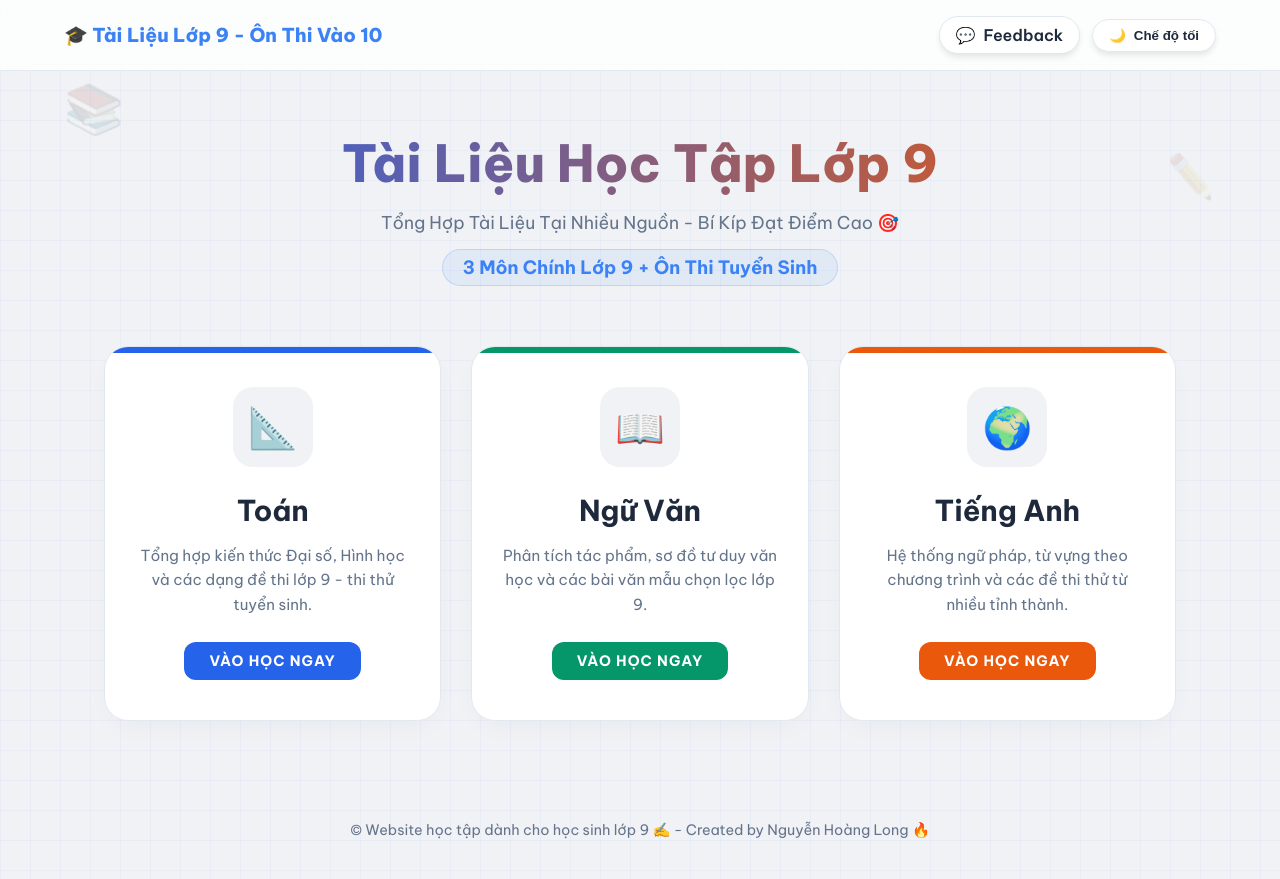
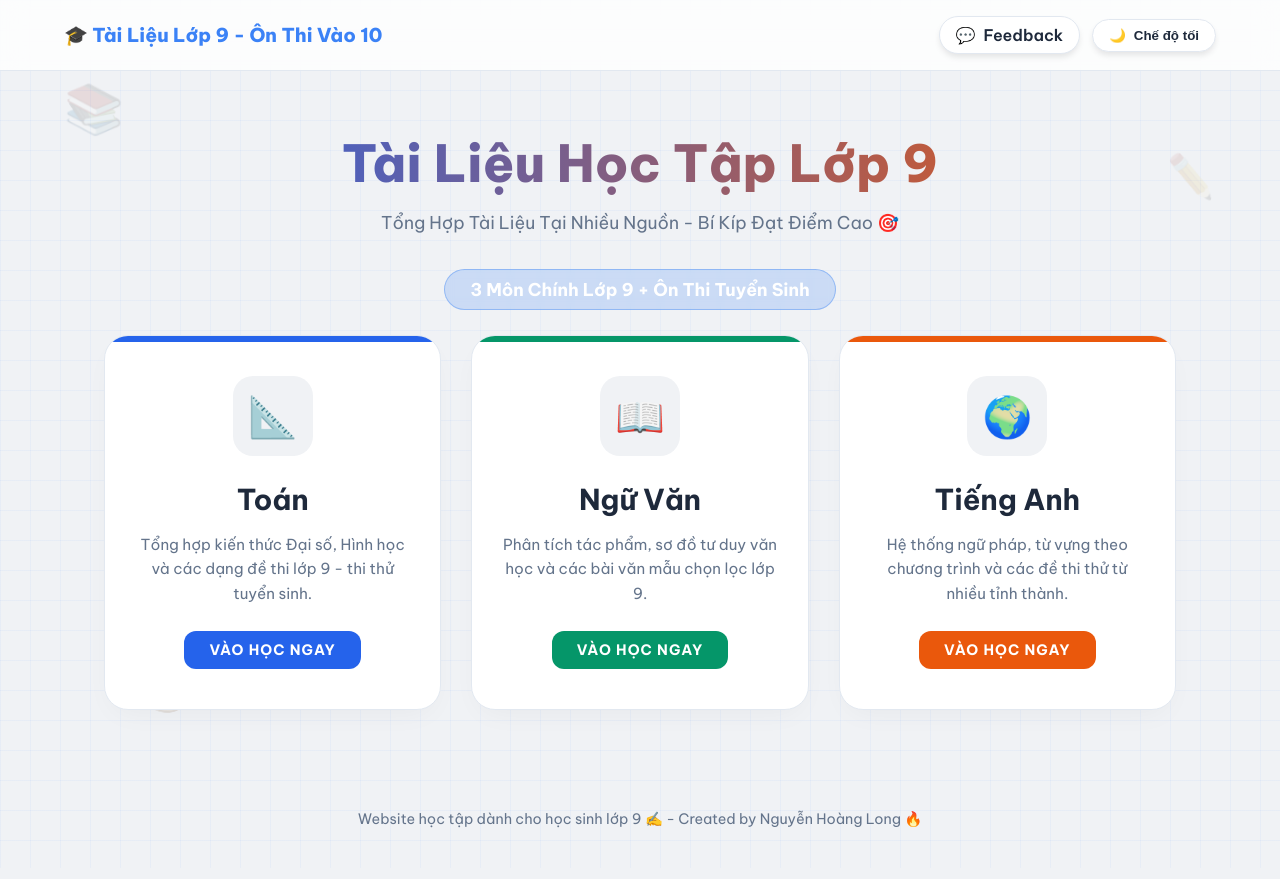
Before and after one commit to hwlonggg/1234, a plain HTML site: page index.html in a window 1280 px wide. Drawn offline with Linux system fonts and the light colour scheme.

Commit message:
Update index.html

```diff
--- a/index.html
+++ b/index.html
@@ -100,7 +100,6 @@
             gap: 10px;
         }
 
-        /* ====== NHÓM NÚT HEADER ====== */
         .header-buttons {
             display: flex;
             align-items: center;
@@ -128,7 +127,6 @@
             color: white;
         }
 
-        /* ====== FEEDBACK BUTTON ====== */
         .feedback-btn:hover {
             background: #8b5cf6;
             color: white;
@@ -145,7 +143,7 @@
 
         .hero {
             text-align: center;
-            margin-bottom: 60px;
+            margin-bottom: 25px; /* GIẢM từ 60px xuống 25px để gần card hơn */
         }
 
         .hero h1 {
@@ -162,22 +160,24 @@
             font-size: 1.1rem;
         }
 
-        /* --- STYLE CHO DÒNG CHỮ MỚI THÊM --- */
+        /* --- STYLE CHO Ô NỘI DUNG MỚI --- */
         .hero .hero-tagline {
             display: inline-block;
-            margin-top: 15px;
-            padding: 6px 20px;
+            margin-top: 35px; /* TĂNG từ 15px lên 35px để đẩy sát xuống card */
+            padding: 8px 25px;
             border-radius: 50px;
             font-weight: 700;
-            font-size: 1.15rem;
-            color: var(--primary);
-            background: rgba(59, 130, 246, 0.08); /* Nền xanh dương nhạt mờ */
-            border: 1px solid rgba(59, 130, 246, 0.2);
+            font-size: 1.1rem;
+            color: #ffffff;
+            background: rgba(59, 130, 246, 0.2); /* Nền mờ kiểu Glassmorphism */
+            border: 1.5px solid rgba(59, 130, 246, 0.4);
+            backdrop-filter: blur(4px);
         }
 
         [data-theme="dark"] .hero .hero-tagline {
             background: rgba(59, 130, 246, 0.15);
-            color: #60a5fa; /* Màu xanh sáng hơn cho nền tối */
+            border-color: rgba(59, 130, 246, 0.3);
+            color: #93c5fd;
         }
 
         /* ================= SUBJECT CARDS ================= */
@@ -268,7 +268,6 @@
             font-size: 0.9rem;
         }
 
-        /* ================= ANIMATION ================= */
         @keyframes floating {
             0% { transform: translateY(0px) rotate(0deg); }
             50% { transform: translateY(-10px) rotate(5deg); }
@@ -293,31 +292,22 @@
     <div class="decor decor-4">🎨</div>
 
     <header>
-
         <div class="logo">
             <span>🎓 Tài Liệu Lớp 9 - Ôn Thi Vào 10</span>
         </div>
-
         <div class="header-buttons">
-
-            <a href="https://forms.gle/28cG9E5oVxNnJia16"
-               target="_blank"
-               class="btn-theme feedback-btn">
+            <a href="https://forms.gle/28cG9E5oVxNnJia16" target="_blank" class="btn-theme feedback-btn">
                 <span>💬</span>
                 <span>Feedback</span>
             </a>
-
             <button class="btn-theme" id="theme-toggle">
                 <span id="theme-icon">🌙</span>
                 <span id="theme-text">Chế độ tối</span>
             </button>
-
         </div>
-
     </header>
 
     <div class="container">
-
         <section class="hero">
             <h1>Tài Liệu Học Tập Lớp 9</h1>
             <p>Tổng Hợp Tài Liệu Tại Nhiều Nguồn - Bí Kíp Đạt Điểm Cao 🎯</p>
@@ -325,7 +315,6 @@
         </section>
 
         <main class="subjects-grid">
-
             <a href="https://hwlonggg.github.io/Maths-Learning-Website/" class="subject-card math">
                 <div class="icon-circle">📐</div>
                 <h2>Toán</h2>
@@ -346,63 +335,42 @@
                 <p>Hệ thống ngữ pháp, từ vựng theo chương trình và các đề thi thử từ nhiều tỉnh thành.</p>
                 <div class="btn-enter">Vào học ngay</div>
             </a>
-
         </main>
     </div>
 
     <footer>
-        <p>&copy; Website học tập dành cho học sinh lớp 9 ✍️ - Created by Nguyễn Hoàng Long 🔥</p>
+        <p>Website học tập dành cho học sinh lớp 9 ✍️ - Created by Nguyễn Hoàng Long 🔥</p>
     </footer>
 
     <script>
-
         const themeToggle = document.getElementById('theme-toggle');
         const themeIcon = document.getElementById('theme-icon');
         const themeText = document.getElementById('theme-text');
         const html = document.documentElement;
 
-        // Kiểm tra theme cũ
         const savedTheme = localStorage.getItem('theme');
-
         if (savedTheme) {
             html.setAttribute('data-theme', savedTheme);
             updateToggleButton(savedTheme);
         }
 
-        // Đổi theme
         themeToggle.addEventListener('click', () => {
-
             let currentTheme = html.getAttribute('data-theme');
-
-            let newTheme = currentTheme === 'dark'
-                ? 'light'
-                : 'dark';
-
+            let newTheme = currentTheme === 'dark' ? 'light' : 'dark';
             html.setAttribute('data-theme', newTheme);
-
             localStorage.setItem('theme', newTheme);
-
             updateToggleButton(newTheme);
-
         });
 
-        // Cập nhật nút
         function updateToggleButton(theme) {
-
             if (theme === 'dark') {
-
                 themeIcon.innerText = '☀️';
                 themeText.innerText = 'Chế độ sáng';
-
             } else {
-
                 themeIcon.innerText = '🌙';
                 themeText.innerText = 'Chế độ tối';
-
             }
-
         }
-
     </script>
 
 </body>
```
